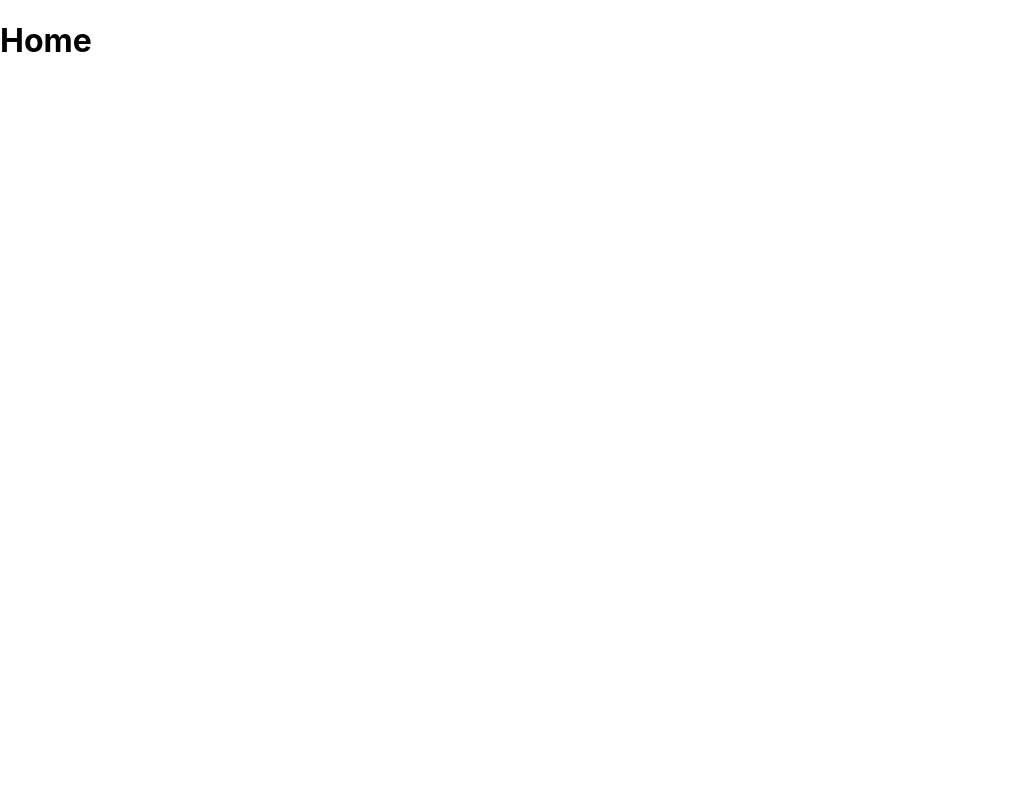
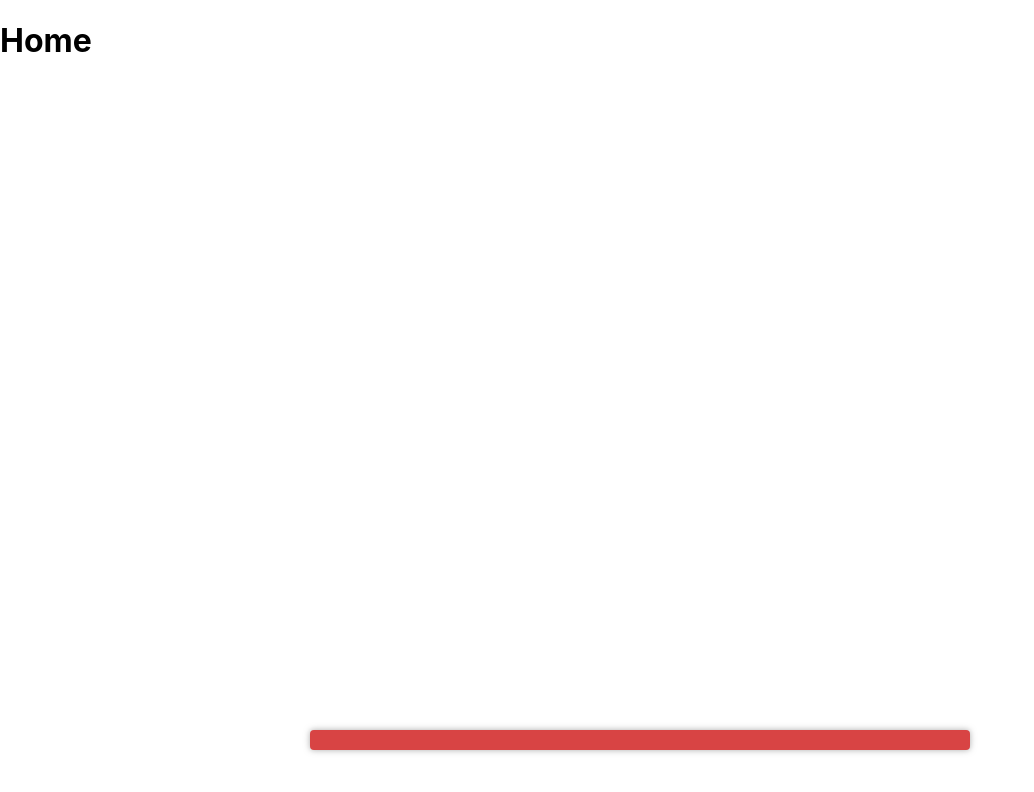
Before and after one commit to Boverton/life-of-i, a React (Create React App) app in the folder frontend/: page / in a window 1280 px wide. Shown: the top 792 px of the page, without its empty margins (0-1034 px from the left). Built offline with nearby package versions, Linux system fonts and the light colour scheme.

Commit message:
Setting up MessageBlock in App.js
function for updateMessages
setting type in state to default "error"
passing updateMessages as prop to MessageBlock

```diff
--- a/frontend/src/App.js
+++ b/frontend/src/App.js
@@ -12,7 +12,7 @@ class App extends Component {
 
         this.state = {
             apiResponseMessages: {
-                type: "",
+                type: "error",
                 messages: [],
             }
         }
@@ -33,7 +33,7 @@ class App extends Component {
      *   passing in empty array clears the messages and the type
      * @param type
      */
-    updateMessages(messages, type) {
+    updateMessages = (messages, type) => {
         let apiResponseMessages = {...this.state.apiResponseMessages},
             messagesArray = [];
 
@@ -42,16 +42,12 @@ class App extends Component {
                 messagesArray.push(messages[index].message);
             }
         }
-        else {
-            // clear the type if 0 messages
-            type = "";
-        }
 
         apiResponseMessages.type = type;
         apiResponseMessages.messages = messagesArray;
 
         this.setState({apiResponseMessages: apiResponseMessages});
-    }
+    };
 
     render() {
         return (
@@ -62,7 +58,10 @@ class App extends Component {
                     <Route path="/" render={() => <h1>Home</h1>}/>
                   </Switch>
                 </Router>
-                <MessageBlock apiResponseMessages={this.state.apiResponseMessages}/>
+                <MessageBlock
+                    apiResponseMessages={this.state.apiResponseMessages}
+                    updateMessages={this.updateMessages}
+                />
             </div>
         );
   }
```
